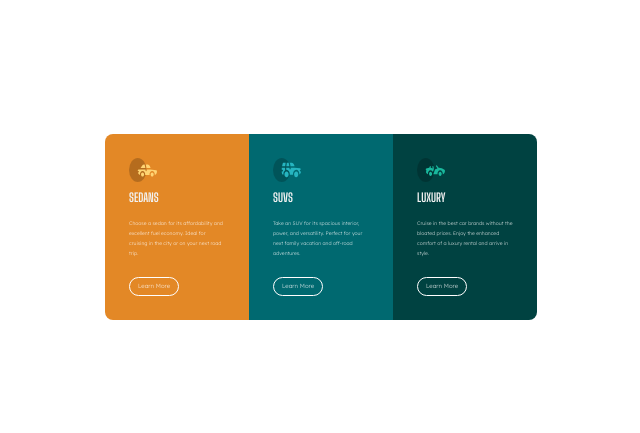
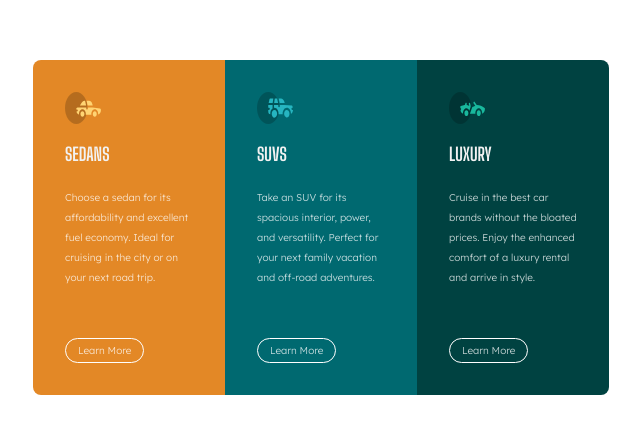
Before and after one commit to Jumai26/3-column-preview-card, a website: page index.html in a window 1280 px wide. Shown: the part 173-606 px from the top of the page, without its empty margins (319-959 px from the left). Drawn offline with Linux system fonts and the light colour scheme.

Commit message:
updated readme and the css design

```diff
--- a/index.html
+++ b/index.html
@@ -15,78 +15,66 @@
   </head>
 
   <body>
-    <div class="flex sm:flex-row flex-col justify-center items-center h-auto sm:h-screen my-4 sm:my-0 ">
-      <div class="w-36 h-fit p-6 bg-[#E38826] rounded-tl-lg rounded-tr-lg sm:rounded-tr-none sm:rounded-bl-lg">
+    <div class="flex sm:flex-row flex-col justify-center items-center h-screen my-10 sm:my-0 ">
+      <div class="w-48 h-fit p-8 bg-[#E38826] rounded-tl-lg rounded-tr-lg sm:rounded-tr-none sm:rounded-bl-lg">
         <img
           src="./images/icon-sedans.svg"
           alt="sedan car picture"
-          class="w-7 h-6 mb-2"
+          class="w-9 h-8 mb-4"
         />
-        <h3 class="font-header font-bold text-xs">SEDANS</h3>
-        <p class="font-body font-light text-[5px] leading-loose my-3">
+        <h3 class="font-header font-bold text-lg">SEDANS</h3>
+        <p class="font-body font-light text-[10px] leading-loose mt-5 mb-12">
           Choose a sedan for its affordability and excellent fuel economy. Ideal
           for cruising in the city or on your next road trip.
         </p>
         <button
           type="submit"
           value="submit"
-          class="font-body font-light text-[6px] rounded-full border-[1.3px] border-white px-2 py-1 hover:bg-white hover:text-[#E38826] active:bg-white active:text-[#E38826]"
+          class="font-body font-light text-[10px] rounded-full border-[1.3px] border-white px-3 py-1 hover:bg-white hover:text-[#E38826] active:bg-white active:text-[#E38826]"
         >
           Learn More
         </button>
       </div>
 
-      <div class=" p-6 w-36 h-fit bg-[#006970]">
+      <div class="w-48 h-fit p-8 bg-[#006970]">
         <img
           src="./images/icon-suvs.svg"
           alt="SUV car picture"
-          class="w-7 h-6 mb-2"
+          class="w-9 h-8 mb-4"
         />
-        <h3 class="font-header font-bold text-xs">SUVS</h3>
-        <p class="font-body font-light text-[5px] leading-loose my-3">
+        <h3 class="font-header font-bold text-lg">SUVS</h3>
+        <p class="font-body font-light text-[10px] leading-loose mt-5 mb-12">
           Take an SUV for its spacious interior, power, and versatility. Perfect
           for your next family vacation and off-road adventures.
         </p>
         <button
           type="submit"
           value="submit"
-          class="font-body font-light text-[6px] rounded-full border-[1.3px] border-white px-2 py-1  hover:bg-white hover:text-[#006970] active:bg-white active:text-[#006970]"
+          class="font-body font-light text-[10px] rounded-full border-[1.3px] border-white px-3 py-1  hover:bg-white hover:text-[#006970] active:bg-white active:text-[#006970]"
         >
           Learn More
         </button>
       </div>
 
-      <div class=" p-6 w-36 h-fit bg-[#004241] rounded-br-lg rounded-bl-lg sm:rounded-bl-none sm:rounded-tr-lg">
+      <div class=" p-8 w-48 h-fit bg-[#004241] rounded-br-lg rounded-bl-lg sm:rounded-bl-none sm:rounded-tr-lg">
         <img
           src="./images/icon-luxury.svg"
           alt="luxury car picture"
-          class="w-7 h-6 mb-2"
+          class="w-9 h-8 mb-4"
         />
-        <h3 class="font-header font-bold text-xs">LUXURY</h3>
-        <p class="font-body font-light text-[5px] leading-loose my-3">
+        <h3 class="font-header font-bold text-lg">LUXURY</h3>
+        <p class="font-body font-light text-[10px] leading-loose mt-5 mb-12">
           Cruise in the best car brands without the bloated prices. Enjoy the enhanced comfort of a luxury
           rental and arrive in style.
         </p>
         <button
           type="submit"
           value="submit"
-          class="font-body font-light text-[6px] rounded-full border-[1.3px] border-white px-2 py-1 hover:bg-white hover:text-[#004241] active:bg-white active:text-[#004241]"
+          class="font-body font-light text-[10px] rounded-full border-[1.3px] border-white px-3 py-1 hover:bg-white hover:text-[#004241] active:bg-white active:text-[#004241]"
         >
           Learn More
         </button>
       </div>
     </div>
-
-    <!-- <div class="attribution">
-      Challenge by
-      <a href="https://www.frontendmentor.io?ref=challenge" target="_blank"
-        >Frontend Mentor</a
-      >. Coded by
-      <a href="https://github.com/Jumai26/3-column-preview-card"
-        >Gloria Jumai Williams, <br/>
-        </a
-      >
-    </div> -->
-
   </body>
 </html>
```
Also changed, not shown: README.md, src/output.css.
